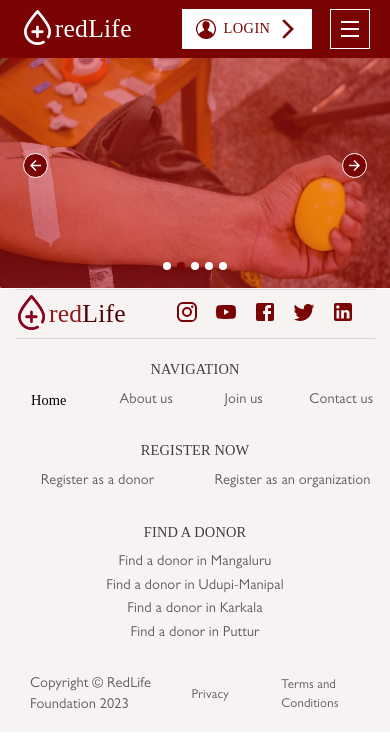
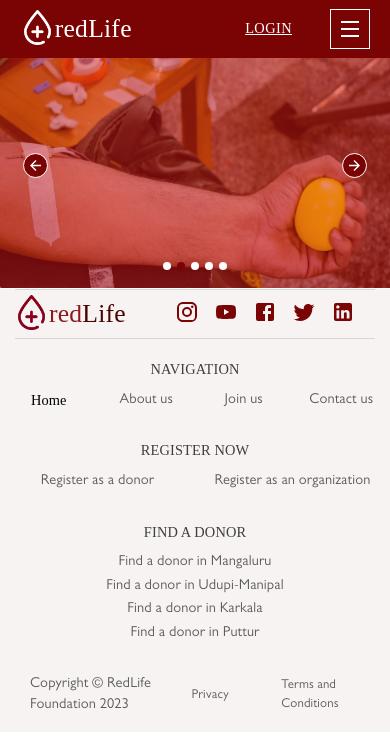
Before and after one commit to shreyasgunaje/redlife-website, a React (Create React App) app: page /home in a window 390 px wide. Shown: the top 748 px of the page. Built offline with nearby package versions, Linux system fonts and the light colour scheme; a web font is replaced by a local one.

Commit message:
updated responsiveness

```diff
--- a/src/pages/home.jsx
+++ b/src/pages/home.jsx
@@ -56,7 +56,9 @@ function Item(props) {
           ))}
 
         </Carousel>
-        <div className="carousel_overlay"></div>
+        <div className="carousel_overlay">
+
+        </div>
       </div>
       <div className=''>
 
--- a/src/shared/header.jsx
+++ b/src/shared/header.jsx
@@ -215,11 +215,13 @@ function Header() {
 						window.open('');
 					}}
 				>
-					LOGIN
+					<span>LOGIN</span>
 				</Button>
 				<IconButton
 					aria-label="Menu"
-					className="navbar_toggler_btn"
+					className={
+						'navbar_toggler_btn' + (openDrawer ? ' drawer_open' : '')
+					}
 					onClick={() => setOpenDrawer(!openDrawer)}
 				>
 					<NavToggleIcon />
--- a/src/shared/header.scss
+++ b/src/shared/header.scss
@@ -123,10 +123,27 @@
                 font-family: GillSans-Medium;
                 color: $red;
                 text-transform: capitalize;
+                text-decoration: none;
+                @media screen and (max-width:576px) {
+                    display: contents;
+                    span{
+                        color: $white;
+                        text-decoration: underline;
+                    }
+                }
             }
             .navbar_toggler_btn {
                 display: none;
                 background-color: $red;
+                .MuiSvgIcon-root {
+                    fill: $white;
+                }
+                &.drawer_open {
+                    background-color: $white;
+                    .MuiSvgIcon-root {
+                        fill: $red;
+                    }
+                }
                 @media screen and (max-width: 991px) {
                     display: inline-flex;
                     border: 1px solid $white;
@@ -134,15 +151,6 @@
                     height: 40px;
                     width: 40px;
                     margin-left: 18px;
-                    .MuiSvgIcon-root {
-                        fill: $white;
-                    }
-                }
-                &:hover {
-                    background-color: $white;
-                    .MuiSvgIcon-root {
-                        fill: $red;
-                    }
                 }
             }
         }
```
